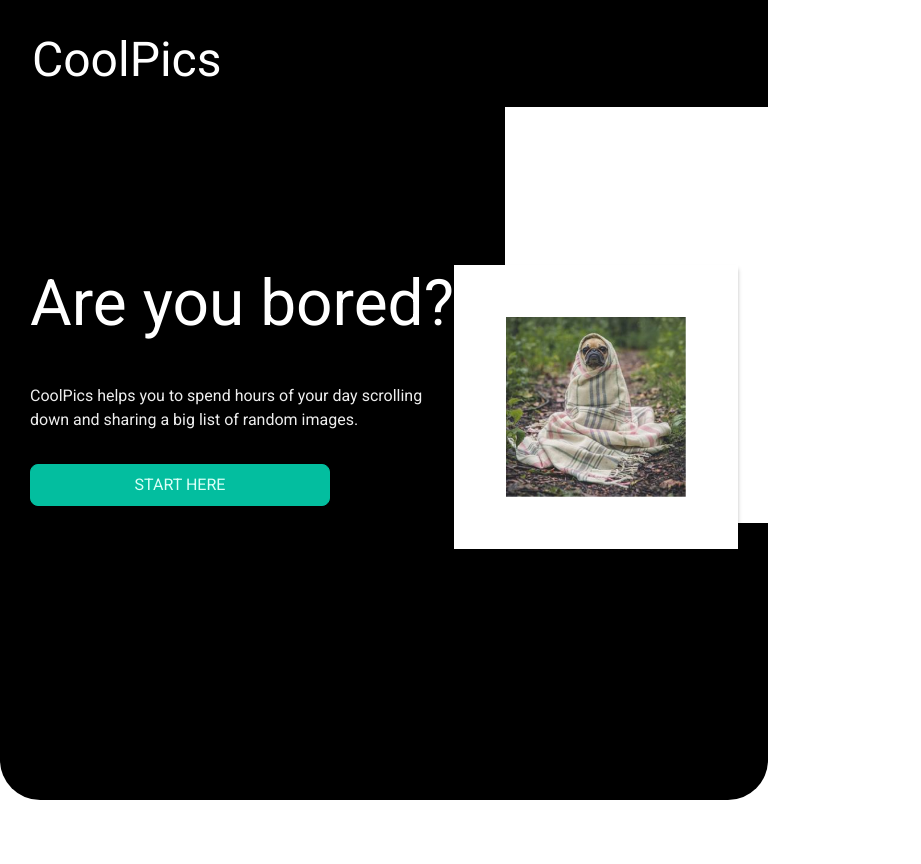
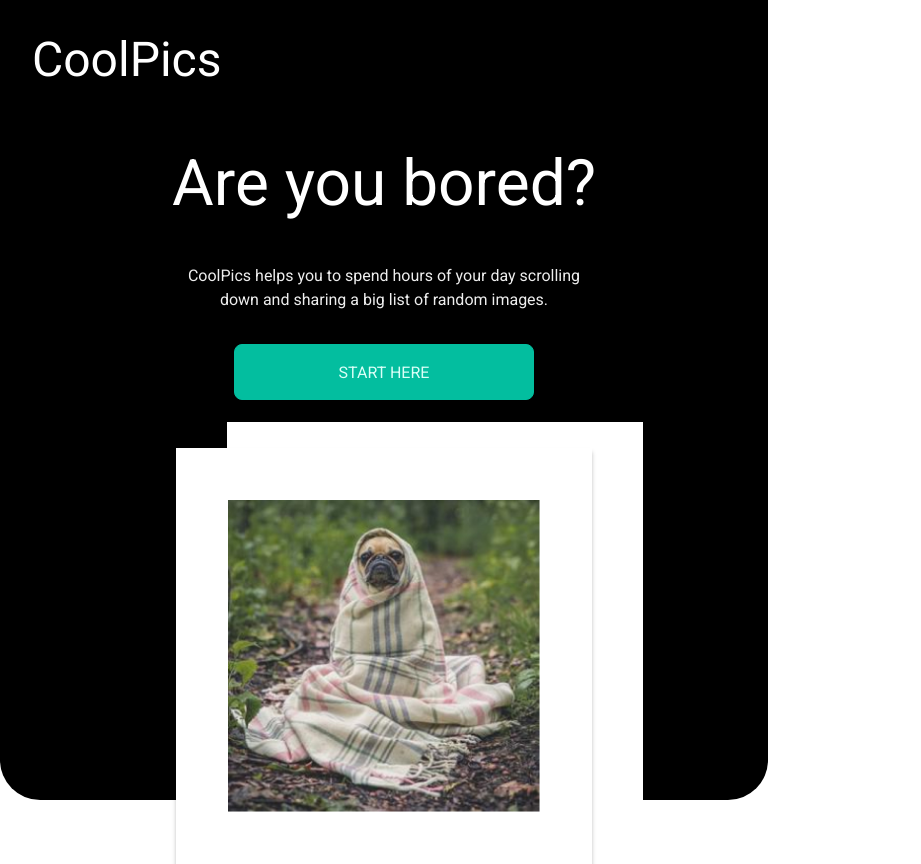
Before and after one commit to emma-martin/coolPics, a Next.js app: page / in a window 768 px wide. Shown: the whole page, 921 px wide, since content can reach past the window. Before the commit the page ends 800 px from the top, so only its background shows below. Built offline with nearby package versions, Linux system fonts and the light colour scheme.

Commit message:
control home style media queries

```diff
--- a/components/ui/button.module.css
+++ b/components/ui/button.module.css
@@ -1,5 +1,5 @@
 .btn {
-  width: 18.75rem;
+  width: 12.5rem;
   text-decoration: none;
   cursor: pointer;
   border-radius: 8px;
@@ -11,30 +11,37 @@
   color: #000000;
   align-self: center;
   margin-bottom: 12rem;
+  height: 3rem;
+  padding: 1rem;
+  line-height: 1rem;
 }
 
 .btnStart {
   display: block;
-  background-color: #03be9f;
-  border: 1px solid #03be9f;
-  color: #dafff7;
+  background-color: #00ffde;
+  border: 1px solid #00ffde;
+  color: #000000;
   align-self: center;
+  margin-bottom: 2rem;
 }
 
-.btn:hover,
 .btn:active {
   background-color: #eeeeee;
   border-color: #eeeeee;
 }
 
-.btnStart:hover,
 .btnStart:active {
-  background-color: #ffffff;
-  border-color: #ffffff;
-  color: #000000;
+  background-color: #aaaaaa;
+  border-color: #aaaaaa;
+  color: #ffffff;
 }
 
 @media (min-width: 768px) {
+  .btn {
+    width: 18.75rem;
+    height: 3.5rem;
+    line-height: 1.5rem;
+  }
   .btnStart {
     display: block;
     background-color: #03be9f;
@@ -43,3 +50,17 @@
     align-self: start;
   }
 }
+
+@media (hover: hover) {
+  .btn:hover,
+  .btn:active {
+    background-color: #eeeeee;
+    border-color: #eeeeee;
+  }
+  .btnStart:hover,
+  .btnStart:active {
+    background-color: #ffffff;
+    border-color: #ffffff;
+    color: #000000;
+  }
+}
--- a/styles/home.module.css
+++ b/styles/home.module.css
@@ -8,22 +8,26 @@
 
 .header {
   height: 5.5rem;
+  display: flex;
+  justify-content: center;
 }
 .headerTitle {
-  font-size: 3rem;
-  padding: 1.5rem 2rem;
+  font-size: 2rem;
+  padding: 0.8rem 0;
 }
 
 .main {
   display: flex;
-  flex-direction: column-reverse;
+  flex-direction: column;
   align-items: center;
-  padding: 0 30px;
+  padding: 0 1.8rem;
 }
 .ctaContainer {
   margin-top: 1rem;
   display: flex;
   flex-direction: column;
+  align-items: center;
+  max-width: 21rem;
 }
 .ctaTitle {
   font-size: 2rem;
@@ -31,26 +35,40 @@
 
 .ctaText {
   color: #eeeeee;
-  margin: 2rem 0;
+  margin: 1rem 0 2rem;
+  text-align: center;
 }
 .imgContainer {
   position: relative;
-  margin-top: 25px;
+  margin-top: 1rem;
 }
 
 .img {
-  border: 1.25rem solid #ffffff;
+  border: 2rem solid #ffffff;
   box-shadow: 0px 4px 4px rgba(0, 0, 0, 0.25);
   position: relative;
   z-index: 1;
+  width: 15rem;
 }
+
 .square {
-  display: none;
+  display: block;
+  width: 15rem;
+  height: 15rem;
+  background-color: #ffffff;
+  position: absolute;
+  bottom: 0.9rem;
+  left: 1.1rem;
 }
 
 @media (min-width: 768px) {
+  .headerTitle {
+    font-size: 3rem;
+    padding: 1.5rem 0 0 2rem;
+  }
   .header {
     height: 6.5rem;
+    display: block;
   }
   .main {
     flex-direction: row;
@@ -66,20 +84,46 @@
     font-size: 4rem;
   }
 
+  .ctaText {
+    margin: 2rem 0;
+    text-align: left;
+  }
+
   .img {
     border: 3.25rem solid #ffffff;
-    box-shadow: 0px 4px 4px rgba(0, 0, 0, 0.25);
-    position: relative;
-    z-index: 1;
+    width: 26rem;
   }
 
   .square {
-    display: block;
     width: 26rem;
     height: 26rem;
-    background-color: #ffffff;
-    position: absolute;
     bottom: 1.6rem;
     left: 3.2rem;
   }
 }
+
+@media (min-width: 768px) and (max-width: 922px) {
+  .main {
+    flex-direction: column;
+    align-items: center;
+    margin-top: 1rem;
+  }
+
+  .ctaContainer a {
+    align-self: center;
+  }
+  .ctaText {
+    text-align: center;
+  }
+  .img {
+    border: 3.25rem solid #ffffff;
+    width: 26rem;
+  }
+
+  .square {
+    width: 26rem;
+    height: 26rem;
+    bottom: 1.6rem;
+    left: 3.2rem;
+  }
+}
```
